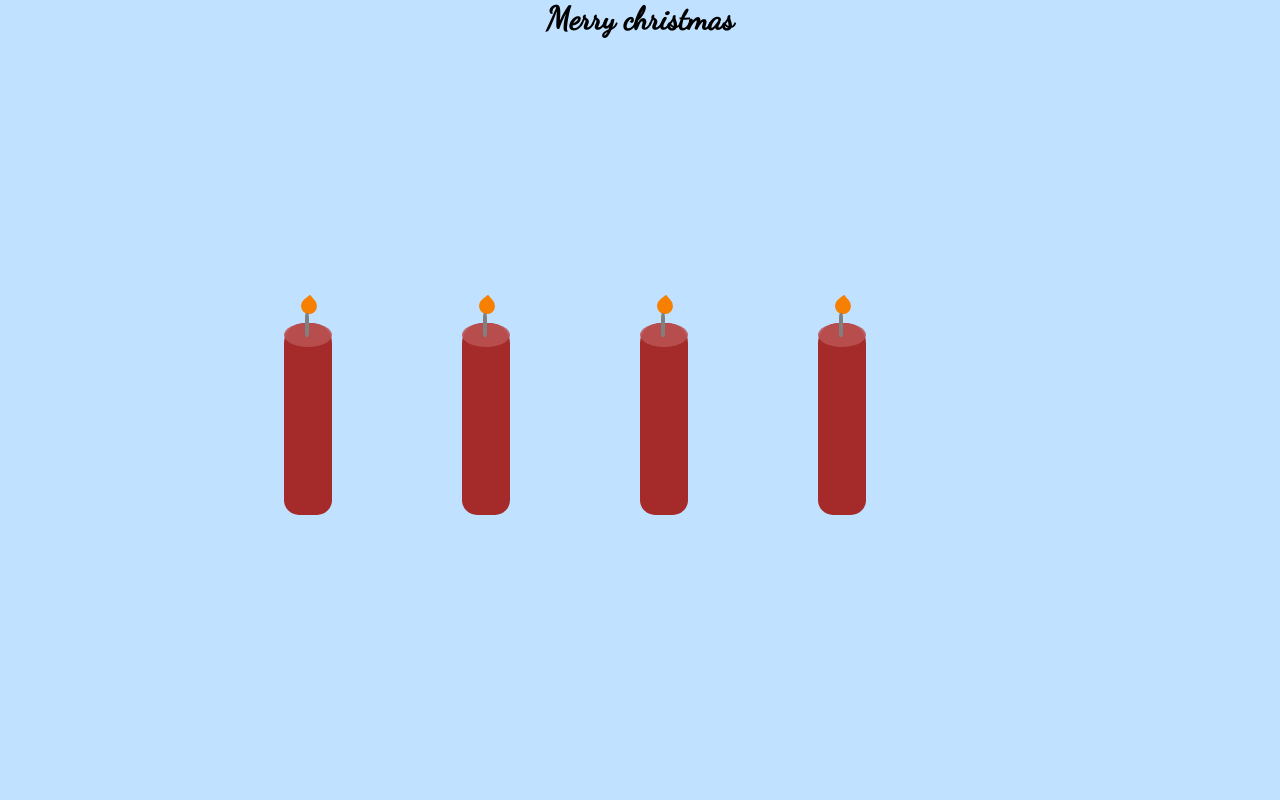
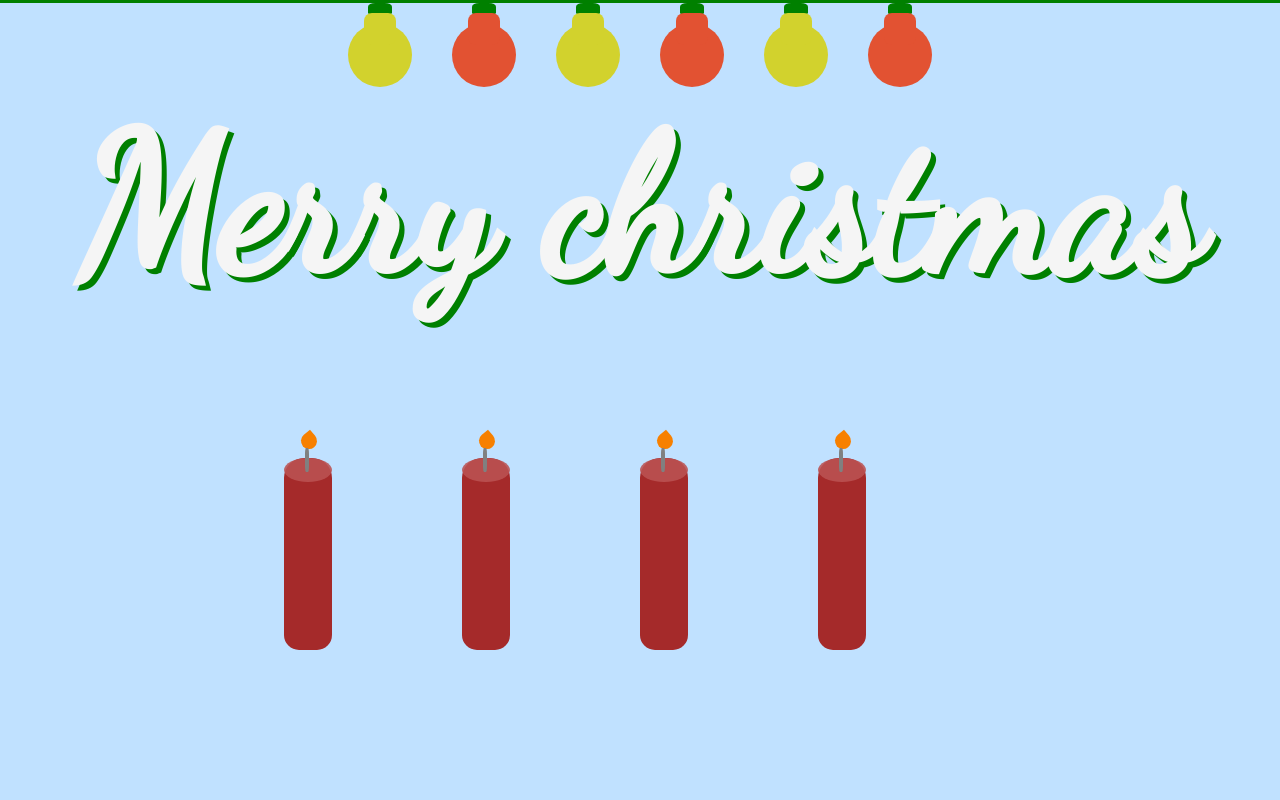
Before and after one commit to dhlavacova/adventskerzen, a plain HTML site: page index.html in a window 1280 px wide. Drawn offline with Linux system fonts and the light colour scheme.

Commit message:
fast fertig, aber noch viel arbeit

```diff
--- a/css/style.css
+++ b/css/style.css
@@ -21,18 +21,110 @@ body {
     display: flex;
     justify-content: center;
     align-items: center;
+    width: 80rem;
+    height: 200px;
+
 }
 h1{
-    font-family: 'Dancing Script'
+    font-family: 'Dancing Script';
+    font-size: 12rem;
+    color: whitesmoke;
+    text-shadow: 5px 5px green;
+}
+header{
+    display: flex;
+    justify-content: center;
+    flex-direction: column;
+    width: 80rem;
+        }
+.licht{
+    display: flex;
+    justify-content: center;
+}
+.kette{
+    width: 100vw;
+    height: 3px;
+    background-color: green;
+
+}
+.kugel{
+   margin: 20px;
+
+    width: 4rem;
+    height: 4rem;
+    background-color: yellow;
+    border-radius: 50%;
+    position: relative;
+    animation-name: blick ;
+    animation-duration:3s;
+    animation-direction: inherit;
+    animation-iteration-count: infinite;
+  }
+.kugel:after, .red:after{
+    content:'';
+    width: 2rem;
+    height: 2rem;
+    background-color: yellow;
+    border-radius: 25%;
+    position: absolute;
+    top:-10px;
+    right: 16px;
+    animation-name: blick ;
+    animation-duration:3s;
+    animation-direction:inherit;
+    animation-iteration-count: infinite;
 }
 
+.kugel:before{
+    content:'';
+    width: 1.5rem;
+    height: 0.8rem;
+    background-color: green;
+    border-radius: 30% 30% 30% 30%;
+    position: absolute;
+    top:-20px;
+    right: 20px;
+}
+
+.red {
+    background-color: rgba(222,57,57, 1);
+    animation-name: blick-rot;
+    animation-duration:3s;
+    animation-direction:normal;
+    animation-iteration-count: infinite;
+}
+.red:after{
+    background-color: rgba(222,57,57, 1);
+    animation-name: blick-rot;
+    animation-duration:3s;
+    animation-direction:normal;
+    animation-iteration-count: infinite;
+    z-index: 1;
+}
+
+@keyframes blick-rot {
+    20% {
+        background: yellow;
+
+    }
+}
+@keyframes blick {
+    30%{
+        background-color: blue;
+        transition: 0.5s;
+    }
+
+}
+
+
 .container{
-    height: 1000px;
+    height: 500px;
     width: 1000px;
-  display: flex;
+    display: flex;
     flex-direction: row;
     justify-content: center;
     align-items: center;
+
     }
 
 .kerze {
@@ -43,7 +135,7 @@ h1{
     border-radius: 20px 20px 15px 15px;
     position: relative;
     z-index: auto;
-    grid-area: kerze;
+
 }
 
 .kerze-1 {
--- a/index.html
+++ b/index.html
@@ -8,6 +8,17 @@
         <link rel="stylesheet" href="css/style.css">
     </head>
     <body>
+        <header>
+            <div class="kette"></div>
+            <div class="licht">
+            <div class="kugel"></div>
+            <div class="kugel red"></div>
+            <div class="kugel"></div>
+            <div class="kugel red"></div>
+            <div class="kugel"></div>
+            <div class="kugel red"></div>
+            </div>
+        </header>
         <div class="uberschrift">
             <h1>Merry christmas </h1>
         </div>
```
